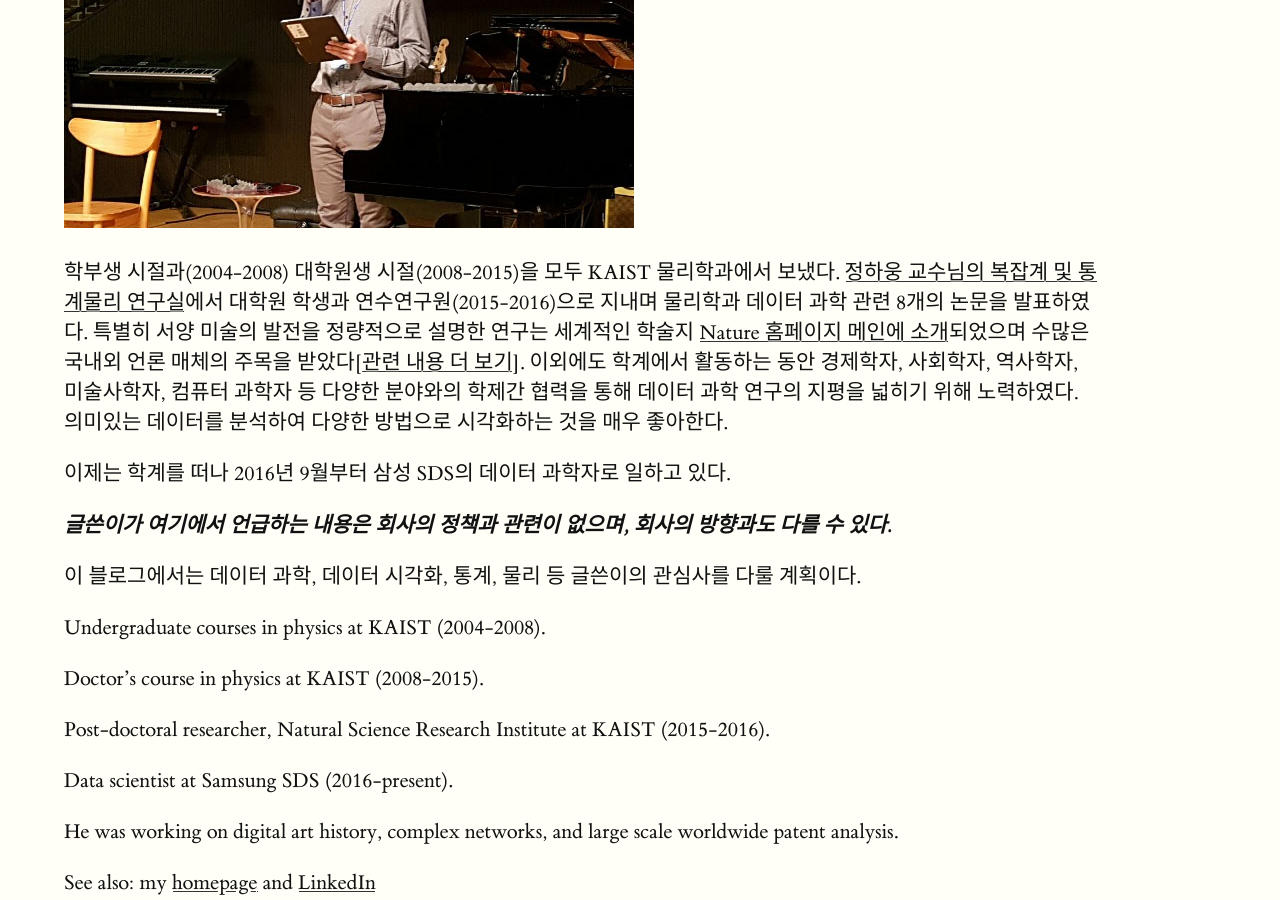
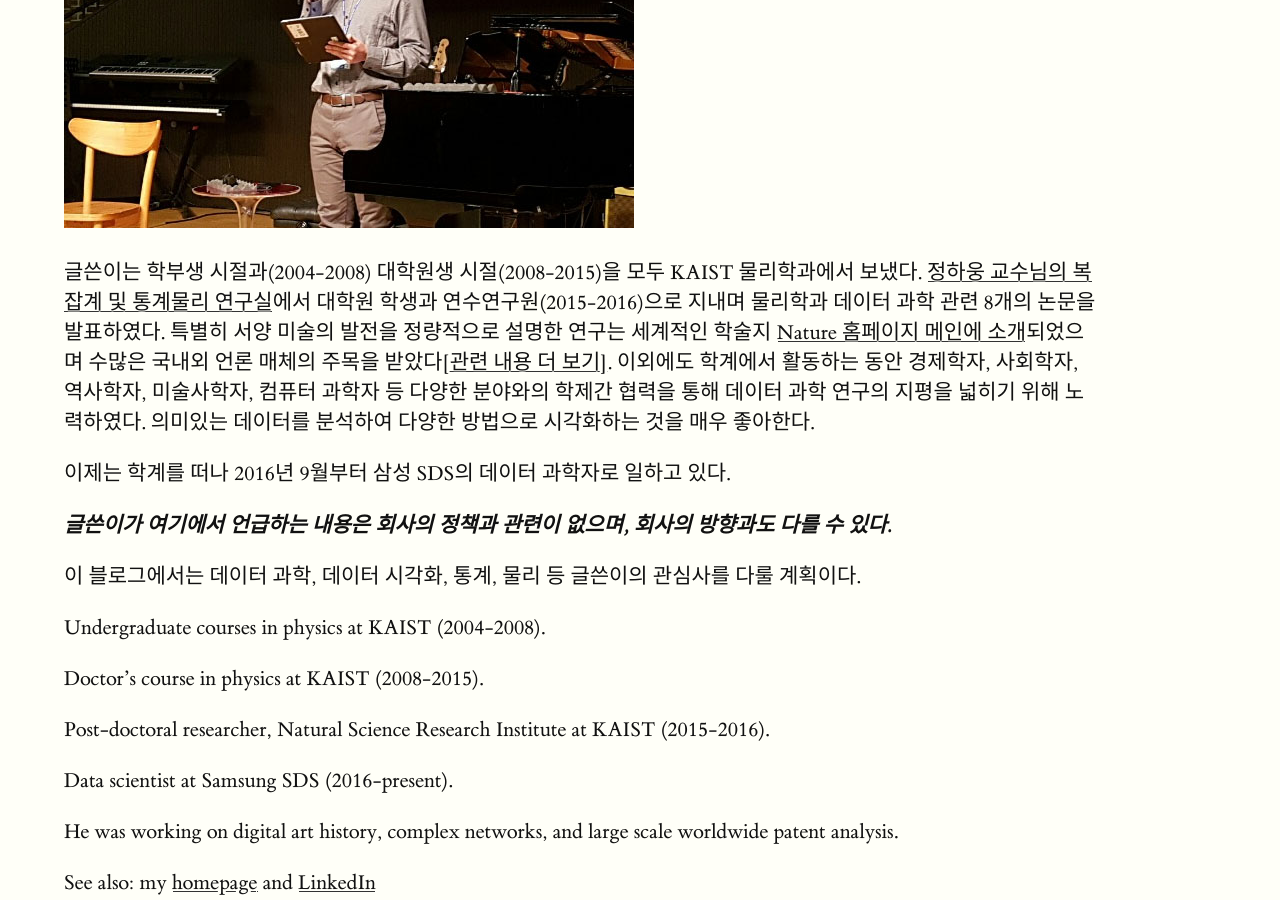
Before and after one commit to danielykim/danielykim.github.io, a Jekyll site: the page built from about/index.md, in a window 1280 px wide and 900 px high, scrolled down 449 px. Built offline with Jekyll 4.4.1, drawn with Linux system fonts in a browser that asks for light colours.

Commit message:
modify about/index.md

```diff
--- a/about/index.md
+++ b/about/index.md
@@ -5,7 +5,7 @@ title: About
 
 ![Daniel Kim]({{ site.baseurl }}/images/myphoto.jpg)
 
-학부생 시절과(2004-2008) 대학원생 시절(2008-2015)을 모두 KAIST 물리학과에서 보냈다. [정하웅 교수님의 복잡계 및 통계물리 연구실](http://stat.kaist.ac.kr/)에서 대학원 학생과 연수연구원(2015-2016)으로 지내며 물리학과 데이터 과학 관련 8개의 논문을 발표하였다. 특별히 서양 미술의 발전을 정량적으로 설명한 연구는 세계적인 학술지 [Nature 홈페이지 메인에 소개](http://www.danielykim.me/images/Nature_main_20141211.png)되었으며 수많은 국내외 언론 매체의 주목을 받았다[[관련 내용 더 보기]](http://danielykim.me/papers/DKim2014/). 이외에도 학계에서 활동하는 동안 경제학자, 사회학자, 역사학자, 미술사학자, 컴퓨터 과학자 등 다양한 분야와의 학제간 협력을 통해 데이터 과학 연구의 지평을 넓히기 위해 노력하였다. 의미있는 데이터를 분석하여 다양한 방법으로 시각화하는 것을 매우 좋아한다.
+글쓴이는 학부생 시절과(2004-2008) 대학원생 시절(2008-2015)을 모두 KAIST 물리학과에서 보냈다. [정하웅 교수님의 복잡계 및 통계물리 연구실](http://stat.kaist.ac.kr/)에서 대학원 학생과 연수연구원(2015-2016)으로 지내며 물리학과 데이터 과학 관련 8개의 논문을 발표하였다. 특별히 서양 미술의 발전을 정량적으로 설명한 연구는 세계적인 학술지 [Nature 홈페이지 메인에 소개](http://www.danielykim.me/images/Nature_main_20141211.png)되었으며 수많은 국내외 언론 매체의 주목을 받았다[[관련 내용 더 보기]](http://danielykim.me/papers/DKim2014/). 이외에도 학계에서 활동하는 동안 경제학자, 사회학자, 역사학자, 미술사학자, 컴퓨터 과학자 등 다양한 분야와의 학제간 협력을 통해 데이터 과학 연구의 지평을 넓히기 위해 노력하였다. 의미있는 데이터를 분석하여 다양한 방법으로 시각화하는 것을 매우 좋아한다.
 
 이제는 학계를 떠나 2016년 9월부터 삼성 SDS의 데이터 과학자로 일하고 있다.
 
```
